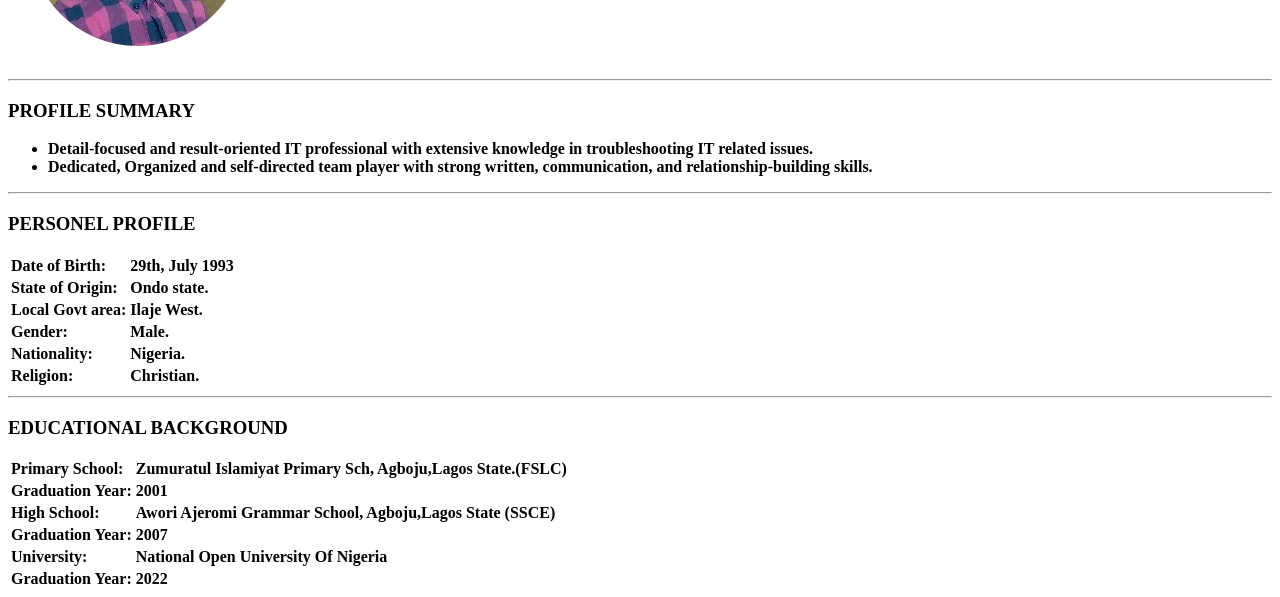
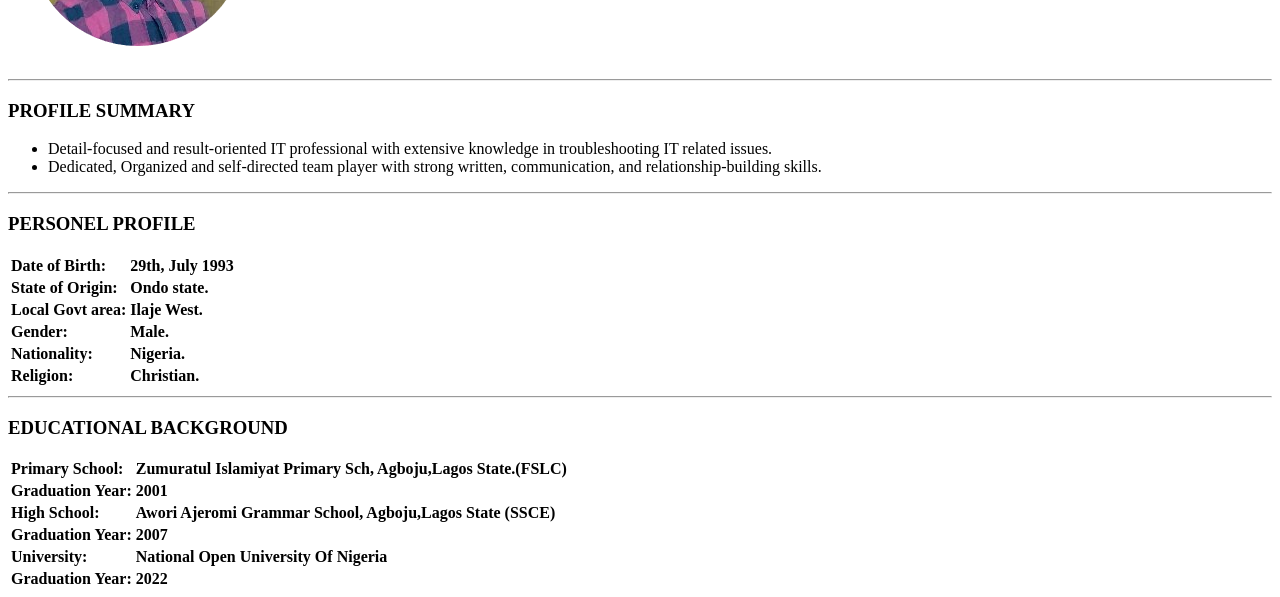
Before and after one commit to Goddy6168/cv, a plain HTML site: page index.html in a window 1280 px wide. Shown: the part 200-797 px from the top of the page. Drawn offline with Linux system fonts and the light colour scheme.

Commit message:
Update index.html

```diff
--- a/index.html
+++ b/index.html
@@ -21,12 +21,10 @@
   </table>
   <hr>
   <h3>PROFILE SUMMARY</h3>
-  <strong>
     <ul>
       <li>Detail-focused and result-oriented IT professional with extensive knowledge in troubleshooting IT related issues.</li>
       <li>Dedicated, Organized and self-directed team player with strong written, communication, and relationship-building skills.</li>
     </ul>
-  </strong>
   <hr>
   <h3>PERSONEL PROFILE</h3>
   <strong>
```
